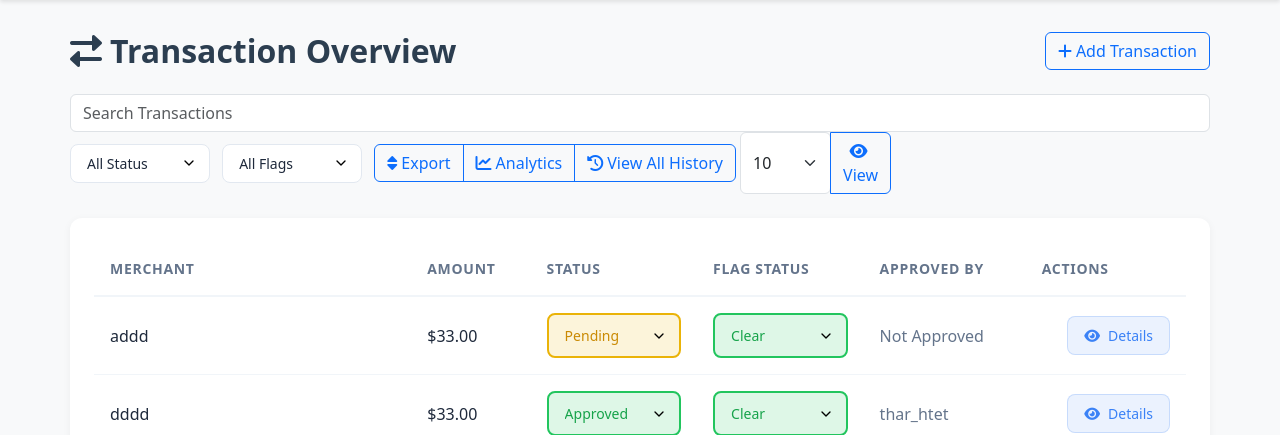
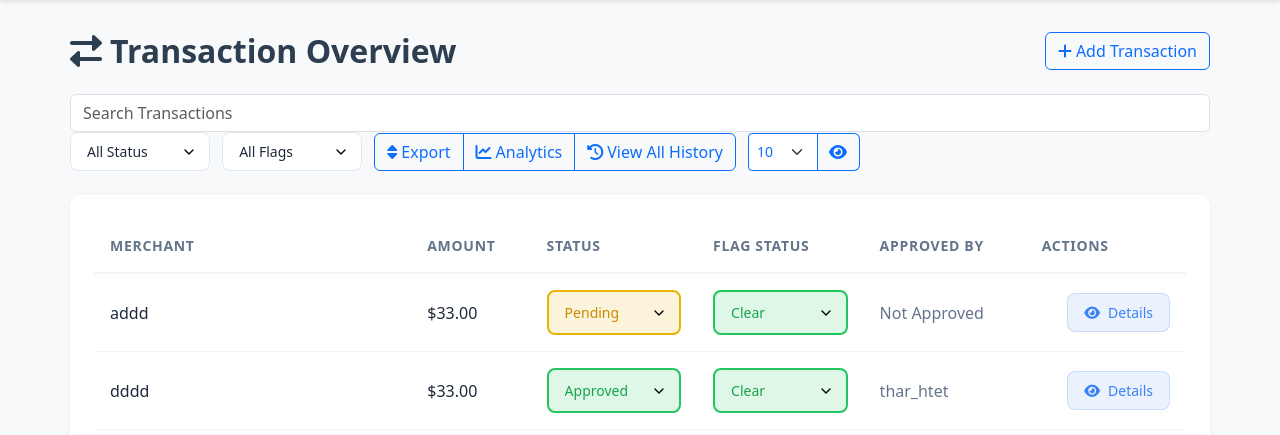
Before and after one commit to TharHtet236401/auditDashboard, a Django app: page /home/ in a window 1280 px wide. Shown: the part 56-491 px from the top of the page. Run offline with Django 5.2, Linux system fonts and the light colour scheme; a user stored in the database is signed in; data comes from the database, SQL or seed files in the repository; some libraries are stand-ins or nearby versions.

Commit message:
Updated home_content.html to enhance the dropdown styling and button layout for improved user experience in transaction view selection.

```diff
--- a/auditApp/templates/partials/home_content.html
+++ b/auditApp/templates/partials/home_content.html
@@ -69,8 +69,9 @@
                     <i class="fas fa-history me-1"></i>View All History
                 </button>
             </div>
-            <div class="btn-group" role="group">
-                <select class="form-select"
+            <div class="btn-group ms-2" role="group">
+                <select class="form-select form-select-sm border-primary text-primary"
+                        style="border-top-right-radius: 0; border-bottom-right-radius: 0; width: 70px;"
                         hx-get="{% url 'home' %}"
                         hx-target="#main-content"
                         hx-trigger="change"
@@ -79,8 +80,8 @@
                     <option value="15" {% if request.GET.view == '15' %}selected{% endif %}>15</option>
                     <option value="20" {% if request.GET.view == '20' %}selected{% endif %}>20</option>
                 </select>
-                <button type="button" class="btn btn-outline-primary">
-                    <i class="fas fa-eye me-1"></i>View
+                <button type="button" class="btn btn-outline-primary" style="border-left: 0;">
+                    <i class="fas fa-eye"></i>
                 </button>
             </div>
         </div>
```
